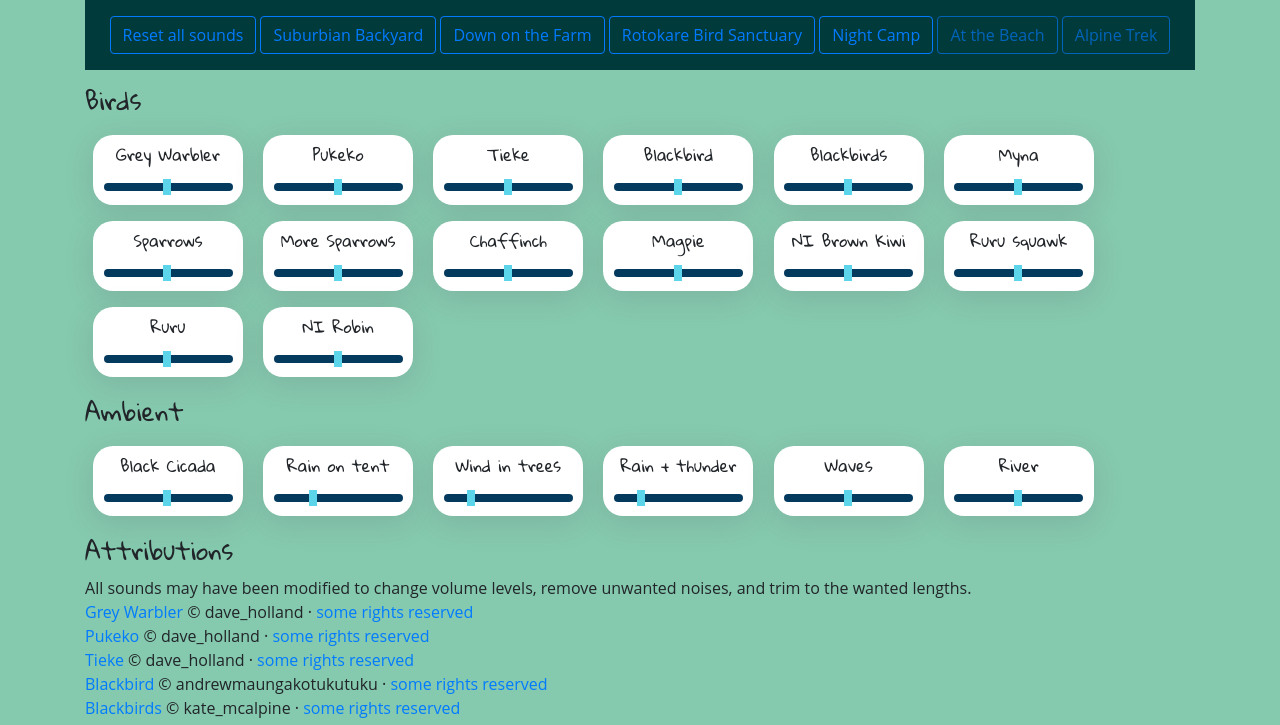
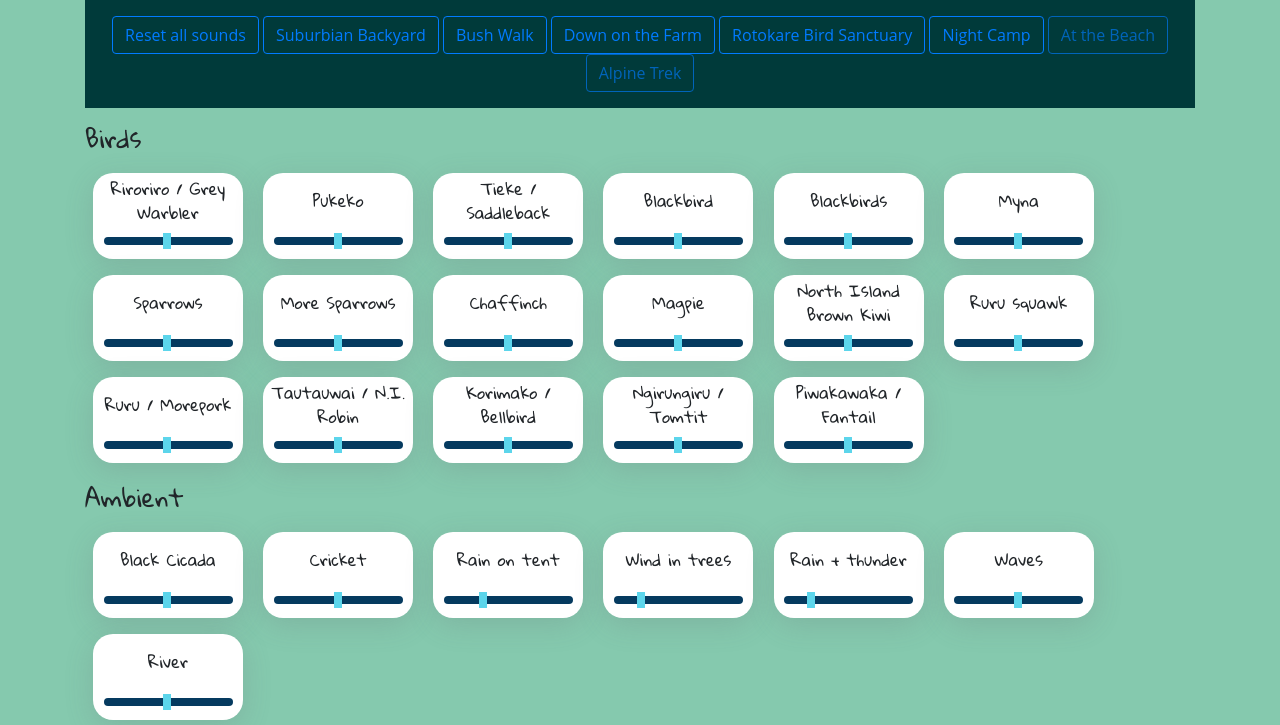
Before and after one commit to kelvinperrie/birds-go-twurp, a plain HTML site: page index.html in a window 1280 px wide. Shown: the top 725 px of the page. Drawn offline with nearby package versions, Linux system fonts and the light colour scheme; no server answers.

Commit message:
new sounds & add link to source

```diff
--- a/index.html
+++ b/index.html
@@ -12,7 +12,7 @@
     <link rel="stylesheet" href="styles/main.css" type="text/css">
     <style>
     </style>
-    <title>JJJJJJ</title>
+    <title>sounds like New Zealand</title>
   </head>
   <body>
     <div class="container">
@@ -22,13 +22,16 @@
           <!-- ko foreach: presetsConfiguration -->
           <button type="button" class="btn btn-outline-primary" data-bind="click: function() { $parent.loadPreset($data); }, text: title, attr: { disabled : !active }"></button>
           <!-- /ko -->
+          <a href="https://github.com/kelvinperrie/birds-go-twurp"><img class="github-link" src="images/GitHub-Mark-32px.png" alt="github icon" title="see the source on Github" /></a>
         </div>
       </header>
       <div class="sounds-container">
         <!-- ko foreach: soundControllers -->
         <h4 data-bind="text: category, visible: showCategory">????</h4>
         <div class="" data-bind="click: toggleActive, class: containerClasses">
-          <div data-bind="text: label"></div>
+          <div class="sound-name-container">
+            <div class="sound-name" data-bind="text: label"></div>
+          </div>
           <!-- active: <span data-bind="text: active">???</span><br/> -->
           <input type="range" min="1" max="100" value="50" data-bind="click: function() {}, clickBubble: false, value: selectedVolume, valueUpdate: 'input'">
         </div>
--- a/scripts/presetconfig.js
+++ b/scripts/presetconfig.js
@@ -5,7 +5,17 @@ var presetsConfiguration = [
         "sounds" : [
             { "label" : "Blackbird", "volume" : 0.5 },
             { "label" : "Myna", "volume" : 0.8 },
-            { "label" : "Sparrows", "volume" : 0.5 }
+            { "label" : "Sparrows", "volume" : 0.5 },
+            { "label" : "Rain + thunder", "volume" : 0.2 }
+        ]
+    },
+    {
+        "title" : "Bush Walk",
+        "active" : true,
+        "sounds" : [
+            { "label" : "Piwakawaka / Fantail", "volume" : 0.5 },
+            { "label" : "River", "volume" : 0.25 },
+            { "label" : "Black Cicada", "volume" : 0.5 }
         ]
     },
     {
@@ -21,10 +31,12 @@ var presetsConfiguration = [
         "title" : "Rotokare Bird Sanctuary",
         "active" : true,
         "sounds" : [
-            { "label" : "Tieke", "volume" : 0.8 },
-            { "label" : "Grey Warbler", "volume" : 0.3 },
+            { "label" : "Tieke / Saddleback", "volume" : 0.8 },
+            { "label" : "Riroriro / Grey Warbler", "volume" : 0.3 },
             { "label" : "Black Cicada", "volume" : 0.7 },
-            { "label" : "NI Robin", "volume" : 0.5 }
+            { "label" : "Tautauwai / N.I. Robin", "volume" : 0.5 },
+            { "label" : "Korimako / Bellbird", "volume" : 0.7 },
+            { "label" : "Ngirungiru / Tomtit", "volume" : 0.7 }
         ]
     },
     {
@@ -32,8 +44,9 @@ var presetsConfiguration = [
         "active" : true,
         "sounds" : [
             { "label" : "Rain on tent", "volume" : 0.2 },
-            { "label" : "Ruru", "volume" : 1 },
-            { "label" : "NI Brown Kiwi", "volume" : 0.5 }
+            { "label" : "Ruru / Morepork", "volume" : 1 },
+            { "label" : "North Island Brown Kiwi", "volume" : 0.5 },
+            { "label" : "Cricket", "volume" : 0.5 }
         ]
     },
     {
--- a/scripts/soundconfig.js
+++ b/scripts/soundconfig.js
@@ -1,7 +1,7 @@
 var soundsConfiguration = [
     {
         "file" : "sounds/Grey-Warbler-Dave-Holland-altered.mp3",
-        "label" : "Grey Warbler",
+        "label" : "Riroriro / Grey Warbler",
         "initialVolume" : 0.5,
         "attribution" : {
             "name" : "dave_holland",
@@ -21,7 +21,7 @@ var soundsConfiguration = [
     },
     {
         "file" : "sounds/Tieke - 55358418 - Dave Holland-altered.mp3",
-        "label" : "Tieke",
+        "label" : "Tieke / Saddleback",
         "initialVolume" : 0.5,
         "attribution" : {
             "name" : "dave_holland",
@@ -101,7 +101,7 @@ var soundsConfiguration = [
     },
     {
         "file" : "sounds/NI Brown Kiwi - 69494291 - linds-nz-altered2.mp3",
-        "label" : "NI Brown Kiwi",
+        "label" : "North Island Brown Kiwi",
         "initialVolume" : 0.5,
         "attribution" : {
             "name" : "linds-nz",
@@ -121,7 +121,7 @@ var soundsConfiguration = [
     },
     {
         "file" : "sounds/Ruru - 100382629 - andrewmaungakotukutuku-altered.mp3",
-        "label" : "Ruru",
+        "label" : "Ruru / Morepork",
         "initialVolume" : 0.5,
         "attribution" : {
             "name" : "andrewmaungakotukutuku",
@@ -131,11 +131,41 @@ var soundsConfiguration = [
     },
     {
         "file" : "sounds/NI Robin - 102787158 - flowertea.mp3",
-        "label" : "NI Robin",
+        "label" : "Tautauwai / N.I. Robin",
         "initialVolume" : 0.5,
         "attribution" : {
             "name" : "flowertea",
             "link" : "https://inaturalist.nz/observations/102787158",
+            "licenseUrl" : "https://creativecommons.org/licenses/by-nc/4.0/"
+        }
+    },
+    {
+        "file" : "sounds/Bellbird - 108909011 - ofo16-altered.mp3",
+        "label" : "Korimako / Bellbird",
+        "initialVolume" : 0.5,
+        "attribution" : {
+            "name" : "ofo16",
+            "link" : "https://inaturalist.nz/observations/108909011",
+            "licenseUrl" : "https://creativecommons.org/licenses/by-nc/4.0/"
+        }
+    },
+    {
+        "file" : "sounds/Tomtit - 95739488 - elixzabeth-altered.mp3",
+        "label" : "Ngirungiru / Tomtit",
+        "initialVolume" : 0.5,
+        "attribution" : {
+            "name" : "elixzabeth",
+            "link" : "https://inaturalist.nz/observations/95739488",
+            "licenseUrl" : "https://creativecommons.org/licenses/by-nc/4.0/"
+        }
+    },
+    {
+        "file" : "sounds/Fantail - 108770753 - soggybottomnz-altered.mp3",
+        "label" : "Piwakawaka / Fantail",
+        "initialVolume" : 0.5,
+        "attribution" : {
+            "name" : "soggybottomnz",
+            "link" : "https://inaturalist.nz/observations/108770753",
             "licenseUrl" : "https://creativecommons.org/licenses/by-nc/4.0/"
         }
     },
@@ -147,6 +177,17 @@ var soundsConfiguration = [
         "attribution" : {
             "name" : "dave_holland",
             "link" : "https://inaturalist.nz/observations/69754050",
+            "licenseUrl" : "https://creativecommons.org/licenses/by-nc/4.0/"
+        }
+    },
+    {
+        "file" : "sounds/Black Field Cricket - 41589459 - obblue.mp3",
+        "label" : "Cricket",
+        "initialVolume" : 0.5,
+        "category" : "Ambient",
+        "attribution" : {
+            "name" : "obblue",
+            "link" : "https://inaturalist.nz/observations/41589459",
             "licenseUrl" : "https://creativecommons.org/licenses/by-nc/4.0/"
         }
     },
--- a/styles/main.css
+++ b/styles/main.css
@@ -31,14 +31,27 @@ header {
   vertical-align: middle;
   cursor: pointer;
   font-family: 'Gloria Hallelujah', cursive;
+  user-select: none;
 }
-
+.sound-name-container {
+  height: 40px;
+  display: flex;
+  justify-content: center;
+  align-items: center;
+}
 .sound-active {
   background-color:#a8ffa8;
 }
 
 .sound-container input {
   margin-top: 1em;
+}
+
+.github-link{
+  padding: 2px;
+  position: fixed;
+  right: 2px;
+  bottom: 2px;
 }
 
 /********** Range Input Styles **********/
```
Also changed, not shown: images/GitHub-Mark-32px.png (added), 4 other files.
